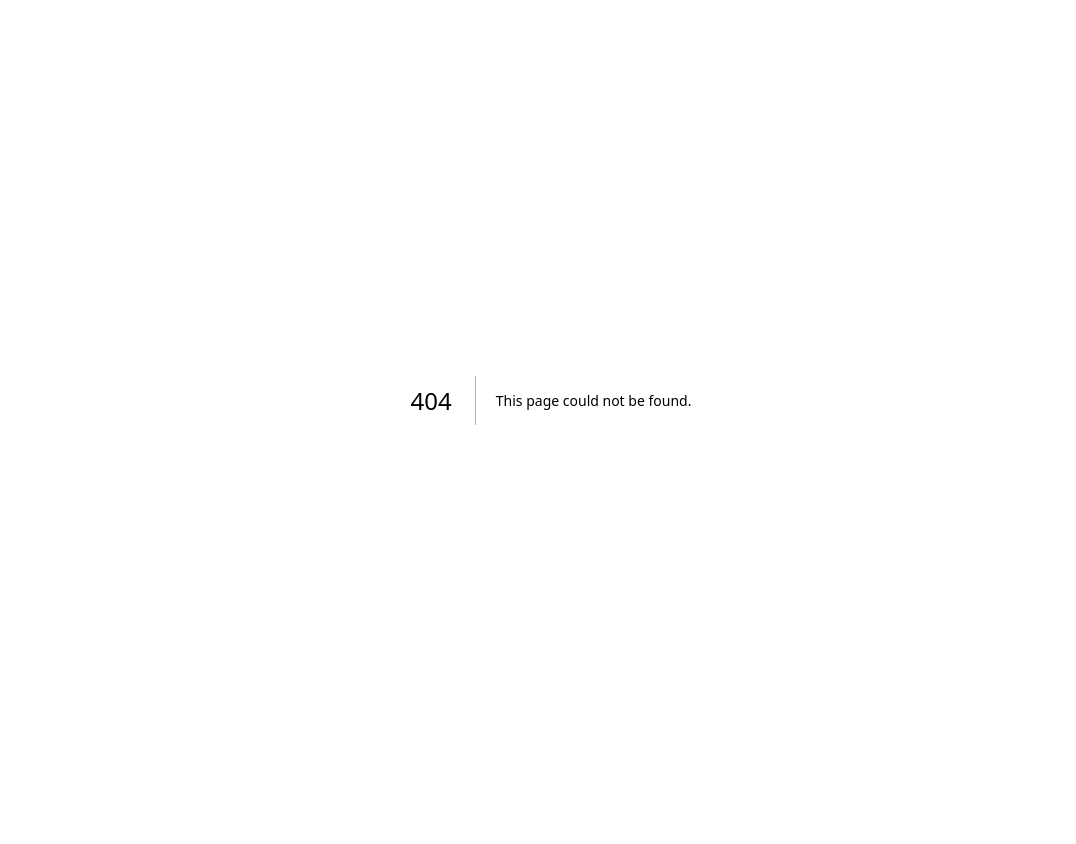
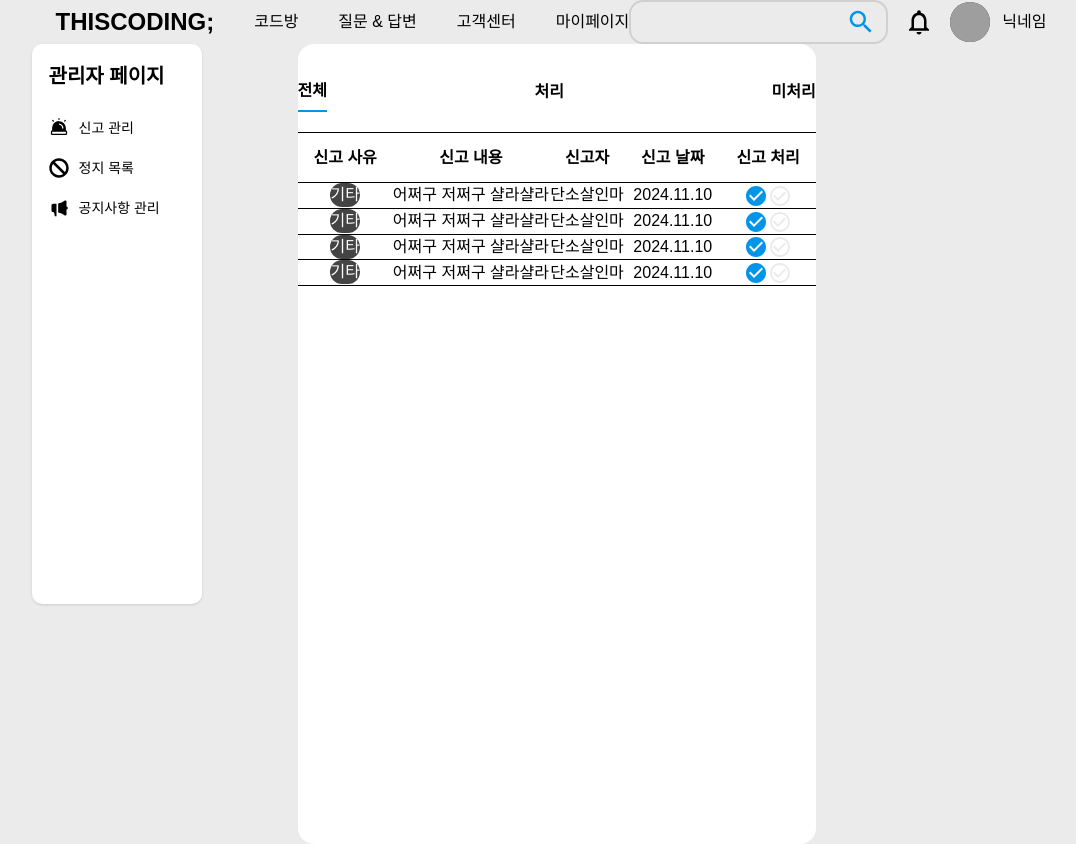
Before and after one commit to GadiGoodi/front, a Next.js app in the folder thiscoding/: page /admin in a window 1280 px wide. Before the commit this address had no page. Shown: the whole page, without its empty margins (89-1165 px from the left). Before the commit the page ends 800 px from the top, so only its background shows below. Built offline with nearby package versions, Linux system fonts and the light colour scheme; grey boxes are pictures that could not be loaded; a web font is replaced by a local one.

Commit message:
feat:관리자 신고 페이지 퍼블리싱

```diff
--- /dev/null
+++ b/thiscoding/app/(components)/admin/Report.tsx
@@ -0,0 +1,64 @@
+import Link from "next/link";
+import ReportContent from "./ReportContent";
+import "@/app/globals.css"
+import { useState } from "react";
+
+const ReportPost = () => {
+
+  const [selectedIndex, setSelectedIndex] = useState<number | null>(0);
+
+  const handleClick = (index: number) => {
+    setSelectedIndex(index);
+  };
+
+  return (
+    <>
+      <div className="w-[950] h-[650] bg-[#FFFFFF] ml-24 rounded-2xl border-[#EBEBEB]">
+        <div className="w-[200] flex justify-between font-extrabold mt-7 ml-[50]">
+          <Link href="#">
+            <div
+              className={`h-[40px] flex items-center ${selectedIndex === 0 ? 'border-b-2 border-[#0095E8]' : 'border-none'}`}
+              onClick={() => handleClick(0)}
+            >
+              전체
+            </div>
+          </Link>
+          <Link href="#">
+            <div
+              className={`h-[40px] flex items-center ${selectedIndex === 1 ? 'border-b-2 border-[#0095E8]' : 'border-none'}`}
+              onClick={() => handleClick(1)}
+            >
+              처리
+            </div>
+          </Link>
+          <Link href="#">
+            <div
+              className={`h-[40px] flex items-center ${selectedIndex === 2 ? 'border-b-2 border-[#0095E8]' : 'border-none'}`}
+              onClick={() => handleClick(2)}
+            >
+              미처리
+            </div>
+          </Link>
+        </div>
+        <table className="w-[850] ml-[50] mt-5 mr-[50]">
+          <thead>
+            <tr className="border-t border-b border-black h-[50px]">
+              <th className="px-4 py-2 align-middle">신고 사유</th>
+              <th className="px-4 py-2 align-middle">신고 내용</th>
+              <th className="px-4 py-2 align-middle">신고자</th>
+              <th className="px-4 py-2 align-middle">신고 날짜</th>
+              <th className="px-4 py-2 align-middle">신고 처리</th>
+            </tr>
+          </thead>
+          <tbody>
+            <ReportContent />
+            <ReportContent />
+            <ReportContent />
+            <ReportContent />
+          </tbody>
+        </table>
+      </div>
+    </>
+  )
+}
+export default ReportPost;
--- /dev/null
+++ b/thiscoding/app/(components)/admin/ReportContent.tsx
@@ -0,0 +1,20 @@
+import "@/app/globals.css"
+import CheckCircleIcon from '@mui/icons-material/CheckCircle';
+import CheckCircleOutlineIcon from '@mui/icons-material/CheckCircleOutline';
+
+const Post = () => {
+  return (
+    <tr className="border-b border-black h-[50]">
+      <td className="flex justify-center items-center h-[50] text-center">
+        <div>
+          <div className="flex justify-center items-center rounded-full w-[80] h-[30] bg-[#444444] text-white">기타</div>
+        </div>
+      </td>
+      <td className="text-center">어쩌구 저쩌구 샬라샬라</td>
+      <td className="text-center">단소살인마</td>
+      <td className="text-center">2024.11.10</td>
+      <td className="text-center"><CheckCircleIcon className="text-[#0095E8]" /><CheckCircleOutlineIcon className="text-[#EBEBEB]" /></td>
+    </tr>
+  );
+}
+export default Post;
--- /dev/null
+++ b/thiscoding/app/admin/layout.tsx
@@ -0,0 +1,20 @@
+import type { Metadata } from "next";
+
+export const metadata: Metadata = {
+  title: "관리자 페이지",
+  description: "관리자 메인 페이지",
+};
+
+export default function RootLayout({
+  children,
+}: Readonly<{
+  children: React.ReactNode;
+}>) {
+  return (
+    <html lang="en">
+      <body>
+        {children}
+      </body>
+    </html>
+  );
+}
--- /dev/null
+++ b/thiscoding/app/admin/page.tsx
@@ -0,0 +1,16 @@
+'use client'
+import "@/app/globals.css"
+import SideTap from "../(components)/SideTap";
+import Headers from "../(components)/common/Headers";
+import Report from "../(components)/admin/Report"
+export default function Home() {
+  return (
+    <div>
+      <Headers />
+      <div className="flex">
+        <SideTap />
+        <Report />
+      </div>
+    </div>
+  );
+}
```
